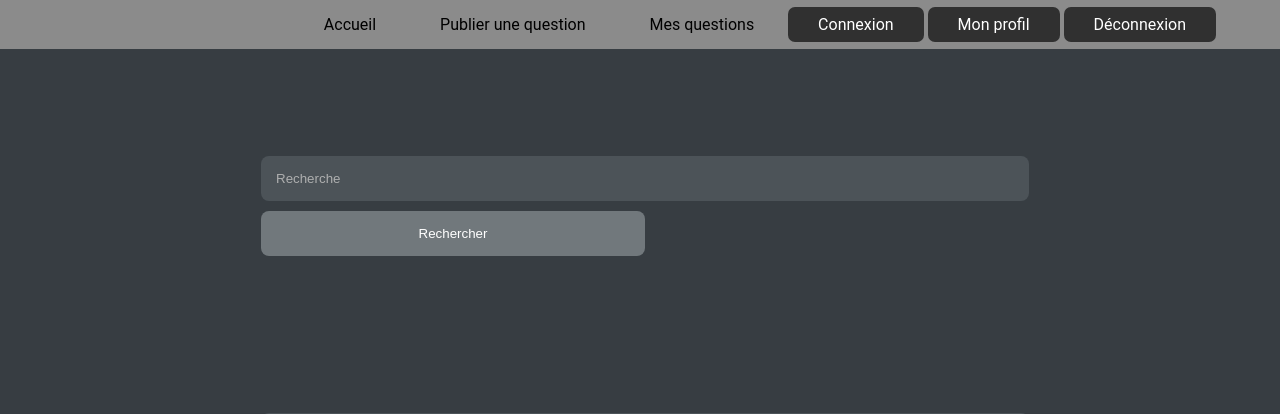
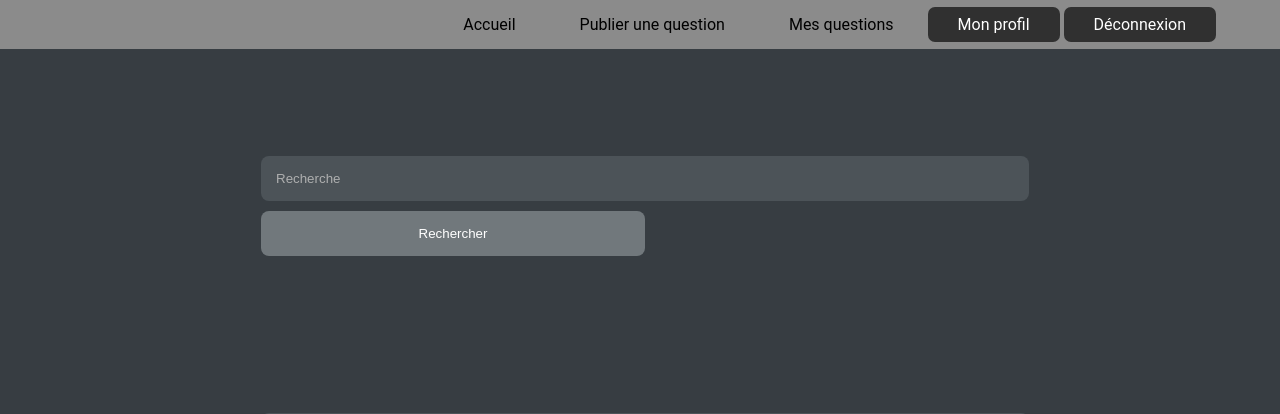
Before and after one commit to C0D0/AutoForum, a PHP site: page /index.php in a window 1280 px wide. Shown: the top 414 px of the page. Run offline with PHP 8.4, Linux system fonts and the light colour scheme; the visitor is signed in with stand-in values (Sample User, id 1); tables that the repository leaves empty or names only in its code hold one stand-in row (values such as "Sample post").

Commit message:
connexion fixex

```diff
--- a/assets/includes/navbar.php
+++ b/assets/includes/navbar.php
@@ -1,22 +1,23 @@
-
 <nav>
   <div class="logo" href="../assets/image/logo.png"></div>
   <input type="checkbox" id="checkbox">
   <label for="checkbox" id="icon">
-        <svg fill="none" stroke="currentColor" viewBox="0 0 24 24" xmlns="http://www.w3.org/2000/svg"><path stroke-linecap="round" stroke-linejoin="round" stroke-width="2" d="M4 6h16M4 12h16M4 18h16"></path></svg>
+    <svg fill="none" stroke="currentColor" viewBox="0 0 24 24" xmlns="http://www.w3.org/2000/svg">
+      <path stroke-linecap="round" stroke-linejoin="round" stroke-width="2" d="M4 6h16M4 12h16M4 18h16"></path>
+    </svg>
   </label>
   <ul>
     <li><a href="../../index.php">Accueil</a></li>
     <li><a href="../../vues/v_publier-question.php">Publier une question</a></li>
     <li><a href="../../vues/v_mes-questions.php">Mes questions</a></li>
-            <li><a href="../../vues/v_mes-questions.php" class="active">Connexion</a></li>
-            <?php
-              if(isset($_SESSION['auth'])){
-                ?>
+
+
+    <?php if ((empty($_SESSION['auth']))) { ?>
+      <li><a href="../../vues/v_connexion.php" class="active">Connexion</a></li>
+    <?php } else { ?>
       <li><a href="../../vues/v_profile.php?id=<?= $_SESSION['id']; ?>" class="active">Mon profil</a></li>
 
       <li><a href="../../controleurs/users/c_deconnexion.php" class="active">Déconnexion</a></li>
-            <?php }
-                ?>
+    <?php } ?>
   </ul>
 </nav>
```
Lines whose indentation alone changed are shown as unchanged.
